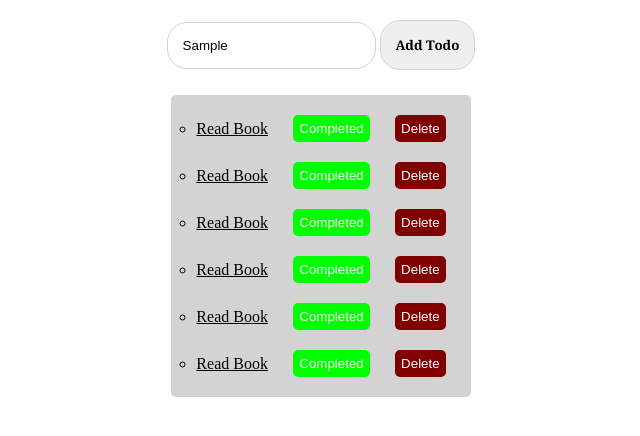
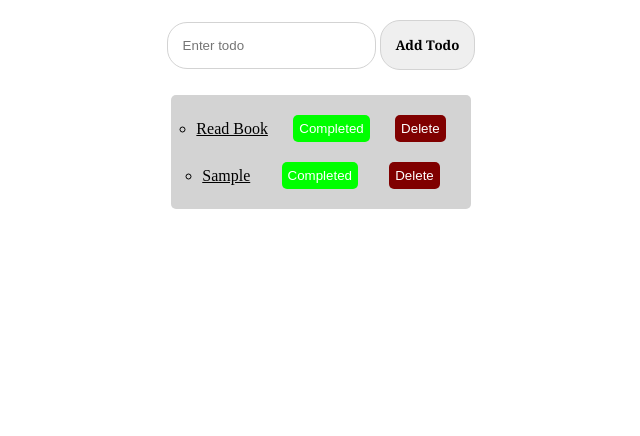
Before and after one commit to abdulazizcode/javascript-todo, a plain HTML site: page index.html in a window 1280 px wide. Both pictures are taken after typing "Sample" into the empty fields and a click on the button "Add Todo". Shown: the whole page, without its empty margins (319-959 px from the left). Drawn offline with Linux system fonts and the light colour scheme.

Commit message:
todo list completed

```diff
--- a/index.css
+++ b/index.css
@@ -73,3 +73,7 @@ button:focus{
     border: none;
     border-radius: 5px;
 }
+.completed-todo{
+    text-decoration-line: line-through;
+    opacity: 0.2;
+}
--- a/index.html
+++ b/index.html
@@ -18,31 +18,6 @@
                 <button class="completed">Completed</button>
                 <button class="delete">Delete</button>
             </ul>
-            <ul class="todo-items">
-                <li class="todo-item">Read Book</li>
-                <button class="completed">Completed</button>
-                <button class="delete">Delete</button>
-            </ul>
-            <ul class="todo-items">
-                <li class="todo-item">Read Book</li>
-                <button class="completed">Completed</button>
-                <button class="delete">Delete</button>
-            </ul>
-            <ul class="todo-items">
-                <li class="todo-item">Read Book</li>
-                <button class="completed">Completed</button>
-                <button class="delete">Delete</button>
-            </ul>
-            <ul class="todo-items">
-                <li class="todo-item">Read Book</li>
-                <button class="completed">Completed</button>
-                <button class="delete">Delete</button>
-            </ul>
-            <ul class="todo-items">
-                <li class="todo-item">Read Book</li>
-                <button class="completed">Completed</button>
-                <button class="delete">Delete</button>
-            </ul>
         </div>
     </div>
     <script src="index.js"></script>
--- a/index.js
+++ b/index.js
@@ -0,0 +1,56 @@
+//SELECTORS
+const inputTodo = document.querySelector('.input-todo');
+const addTodo = document.querySelector('.add-todo');
+const todoLists = document.querySelector('.lists--container');
+
+//EVENTLISTENERS
+addTodo.addEventListener('click', addTodoItem);
+todoLists.addEventListener('click', deleteCheck)
+//FUNCTIONS
+function addTodoItem(event){
+    event.preventDefault();
+
+    const parentDiv = document.createElement('ul');
+    parentDiv.classList.add('todo-items');
+
+    const todoIteam = document.createElement('li');
+    todoIteam.classList.add('todo-item');
+    todoIteam.innerText = inputTodo.value;
+
+    parentDiv.appendChild(todoIteam);
+
+    todoLists.appendChild(parentDiv);
+
+
+    //CREATE COMPLETE BUTTON
+    const completeButton = document.createElement('button');
+    completeButton.classList.add('completed');
+    completeButton.innerText = "Completed";
+    parentDiv.appendChild(completeButton);
+
+    //DELETE COMPLETE BUTTON
+    const deleteButton = document.createElement('button');
+    deleteButton.classList.add('delete');
+    deleteButton.innerText = "Delete";
+    parentDiv.appendChild(deleteButton);
+
+    inputTodo.value = "";
+}
+
+
+function deleteCheck(event){
+    const item = event.target;
+
+    //DELETE TODO
+    if(item.classList[0] === 'delete'){
+      const todo = item.parentElement;
+      todo.remove();
+    }
+
+    //Check
+
+    if(item.classList[0] === "completed"){
+      const todo = item.parentElement;
+      todo.classList.toggle("completed-todo");
+    }
+  }
```
